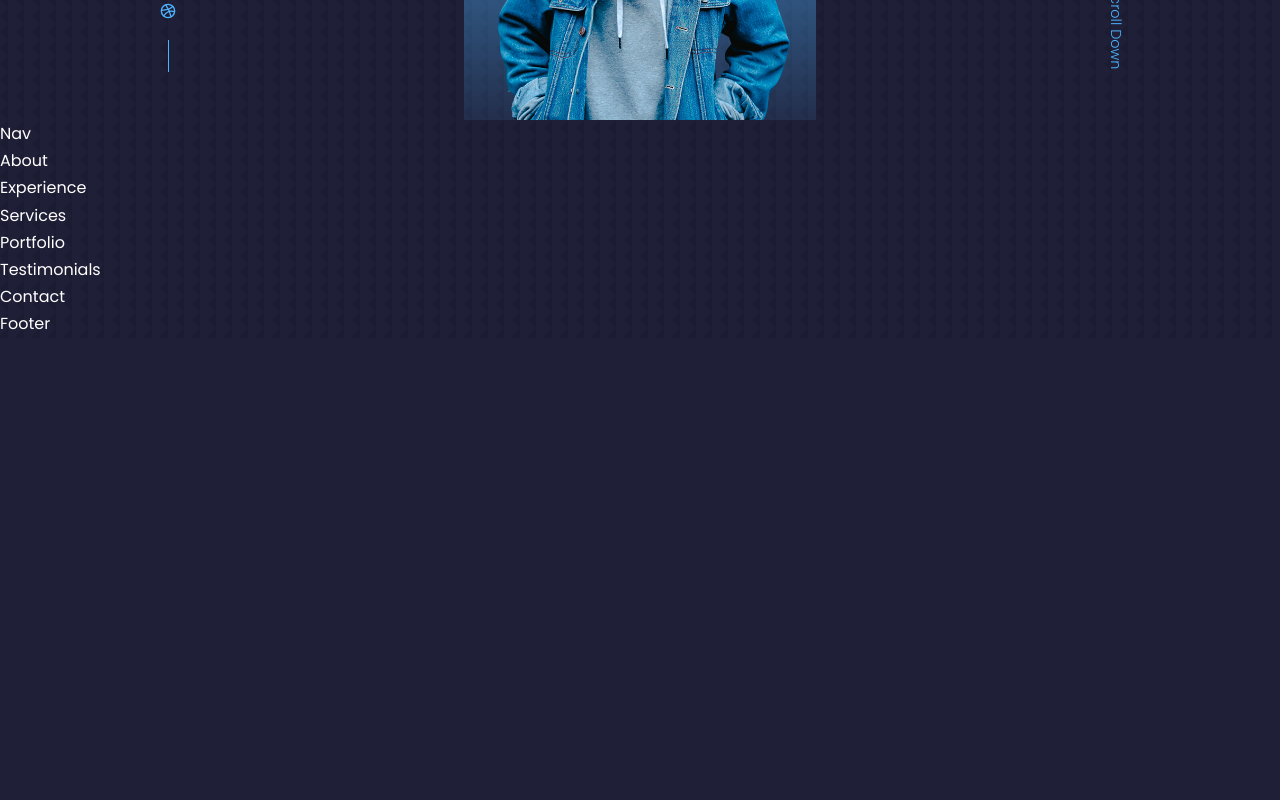
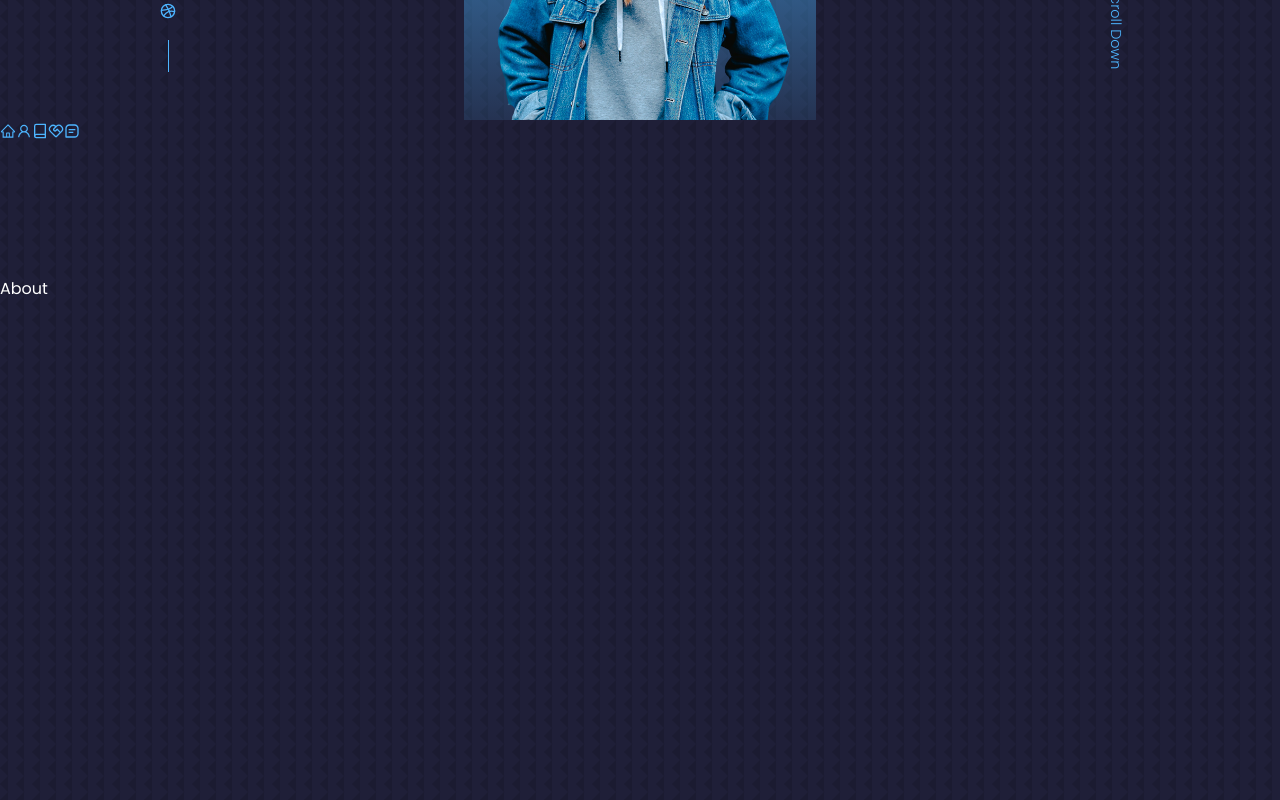
Before and after one commit to hackwebdev/react-personal-portfolio-website, a React (Create React App) app: page / in a window 1280 px wide. Shown: the part 680-1480 px from the top of the page. Before the commit the page ends 1018 px from the top, so only its background shows below. Built offline with nearby package versions, Linux system fonts and the light colour scheme.

Commit message:
floating nav component jsx

```diff
--- a/src/components/about/About.jsx
+++ b/src/components/about/About.jsx
@@ -2,7 +2,7 @@
 import './about.css'
 
 const About = () => {
-  return <div>About</div>
+  return <section id='about'>About</section>
 }
 
 export default About
--- a/src/components/contact/Contact.jsx
+++ b/src/components/contact/Contact.jsx
@@ -2,7 +2,7 @@
 import './contact.css'
 
 const Contact = () => {
-  return <div>Contact</div>
+  return <section id='contact'>Contact</section>
 }
 
 export default Contact
--- a/src/components/experience/Experience.jsx
+++ b/src/components/experience/Experience.jsx
@@ -2,7 +2,7 @@
 import './experience.css'
 
 const Experience = () => {
-  return <div>Experience</div>
+  return <section id='experience'>Experience</section>
 }
 
 export default Experience
--- a/src/components/nav/Nav.jsx
+++ b/src/components/nav/Nav.jsx
@@ -1,8 +1,31 @@
 import React from 'react'
 import './nav.css'
+import { AiOutlineHome } from 'react-icons/ai'
+import { AiOutlineUser } from 'react-icons/ai'
+import { FiBook } from 'react-icons/fi'
+import { RiServiceLine } from 'react-icons/ri'
+import { BiMessageSquareDetail } from 'react-icons/bi'
 
 const Nav = () => {
-  return <div>Nav</div>
+  return (
+    <nav>
+      <a href='#'>
+        <AiOutlineHome />
+      </a>
+      <a href='#about'>
+        <AiOutlineUser />
+      </a>
+      <a href='#experience'>
+        <FiBook />
+      </a>
+      <a href='#services'>
+        <RiServiceLine />
+      </a>
+      <a href='#contact'>
+        <BiMessageSquareDetail />
+      </a>
+    </nav>
+  )
 }
 
 export default Nav
--- a/src/components/services/Services.jsx
+++ b/src/components/services/Services.jsx
@@ -2,7 +2,7 @@
 import './services.css'
 
 const Services = () => {
-  return <div>Services</div>
+  return <section id='services'>Services</section>
 }
 
 export default Services
--- a/src/index.css
+++ b/src/index.css
@@ -56,9 +56,13 @@
 h5 {
   font-weight: 500;
 }
+h1 {
+  font-size: 2.5rem;
+}
 
 section {
   margin-top: 8rem;
+  height: 100vh;
 }
 
 section > h2,
```
